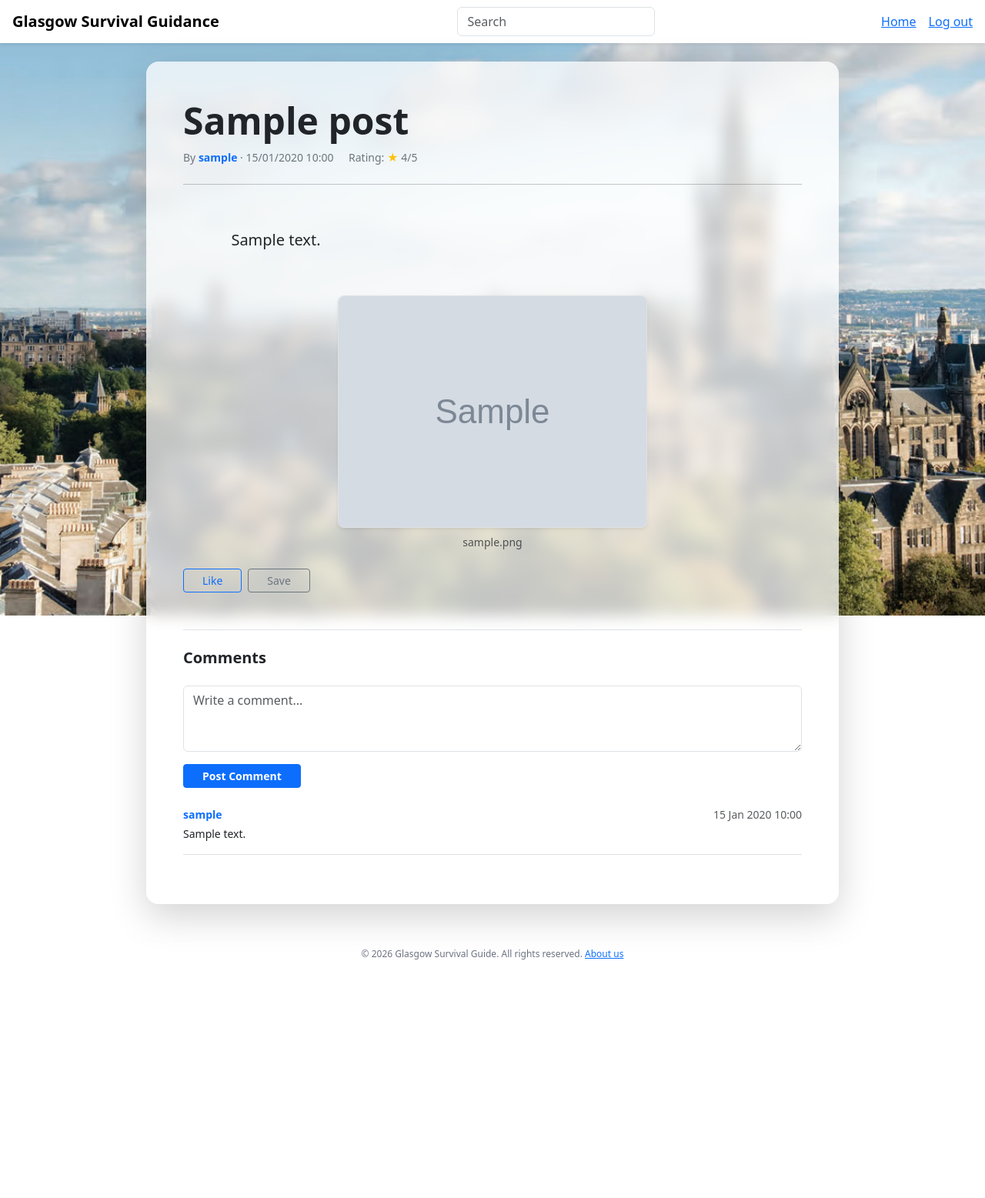
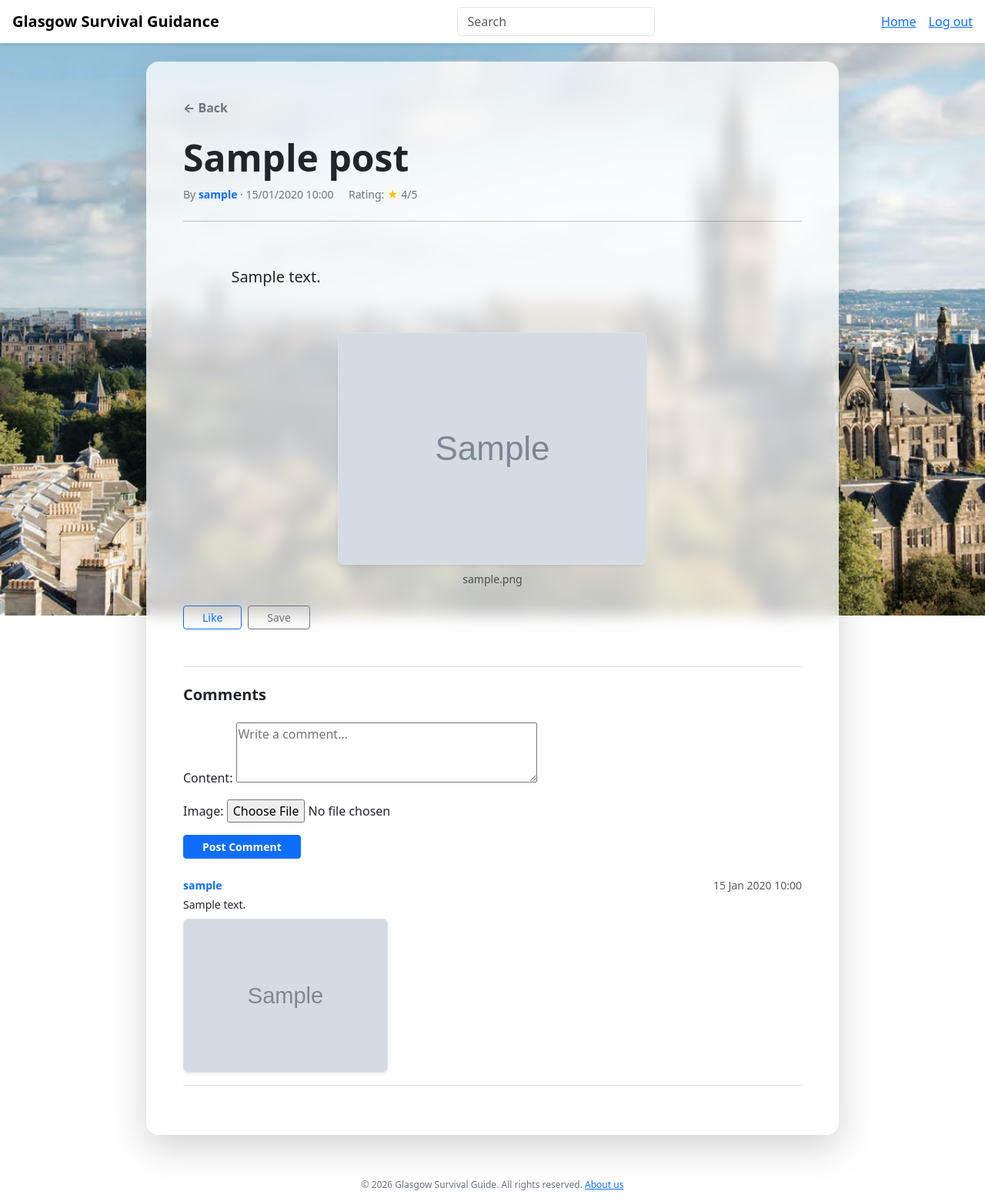
Before and after one commit to COMPSCI5012-Internet-Technology/GlasgowSurvivalGuide, a Django app: page /posts/1/ in a window 1280 px wide. Shown: the whole page at 77% size. Before the commit the page ends 1247 px from the top, so only its background shows below. Run offline with Django 5.2, Linux system fonts and the light colour scheme; a user stored in the database is signed in; tables that the repository leaves empty hold one stand-in row (values such as "Sample post"); grey boxes marked "Sample" are stand-in pictures.

Commit message:
Add picture to comment/add back btn on new post and post detail

```diff
--- a/templates/guide/post_detail.html
+++ b/templates/guide/post_detail.html
@@ -6,6 +6,12 @@
 {% block content %}
 <div class="container mt-4 mb-5 flex-grow-1 d-flex justify-content-center">
     <div class="bg-white bg-opacity-75 rounded-4 p-4 p-md-5 shadow-lg w-100" style="max-width: 900px; backdrop-filter: blur(10px);">
+
+        <div class="mb-4">
+            <a href="{% url 'guide:post_list' %}" class="text-decoration-none text-secondary hover-primary fw-bold">
+                &larr; Back
+            </a>
+        </div>
 
         <h1 class="display-5 fw-bold text-dark mb-2">{{ post.title }}</h1>
         <div class="text-secondary small mb-4">
@@ -35,32 +41,44 @@
 
         <section class="mt-5 border-top pt-4">
             <h3 class="h5 fw-bold mb-4">Comments</h3>
+
             {% if user.is_authenticated %}
-                <form method="post" action="{% url 'guide:post_detail' post.pk %}" class="mb-4">
+                <form id="comment_form" method="post" action="{% url 'guide:post_detail' post.pk %}" class="mb-4" enctype="multipart/form-data">
                     {% csrf_token %}
+
                     <div class="mb-3">
-                        <textarea name="content" class="form-control" rows="3" placeholder="Write a comment..." required></textarea>
+                        {{ comment_form.as_p }}
                     </div>
-                    <button type="submit" class="btn btn-primary btn-sm px-4 fw-bold">Post Comment</button>
+
+                    <button type="submit" name="comment_form" value="true" class="btn btn-primary btn-sm px-4 fw-bold">Post Comment</button>
                 </form>
             {% else %}
                 <p class="small text-muted mb-4">Please <a href="{% url 'guide:login' %}">log in</a> to leave a comment.</p>
             {% endif %}
 
-            {% if post.comments.all %}
-                {% for comment in post.comments.all %}
+           <div class="comment-list">
+    {% if comment_list %}
+        {% for comment in comment_list %}
             <div class="mb-3 pb-3 border-bottom">
                 <div class="d-flex justify-content-between small mb-1">
                     <span class="fw-bold text-primary">{{ comment.author.username }}</span>
                     <span class="text-muted">{{ comment.created_at|date:"d M Y H:i" }}</span>
                 </div>
-                        <p class="mb-0 small text-dark">{{ comment.content }}</p>
+
+                <p class="mb-2 small text-dark">{{ comment.content }}</p>
+
+                {% if comment.image %}
+                    <div class="mt-2">
+                        <img src="{{ comment.image.url }}" alt="Comment image" class="img-fluid rounded border shadow-sm" style="max-height: 200px; object-fit: contain;">
+                    </div>
+                {% endif %}
+
             </div>
         {% endfor %}
     {% else %}
         <p class="text-muted small">No comments yet. Be the first to say something!</p>
     {% endif %}
-
+</div>
         </section>
 
     </div>
```
Also changed, not shown: templates/guide/post_form.html (+5 -8 lines). Lines whose indentation alone changed are shown as unchanged.
